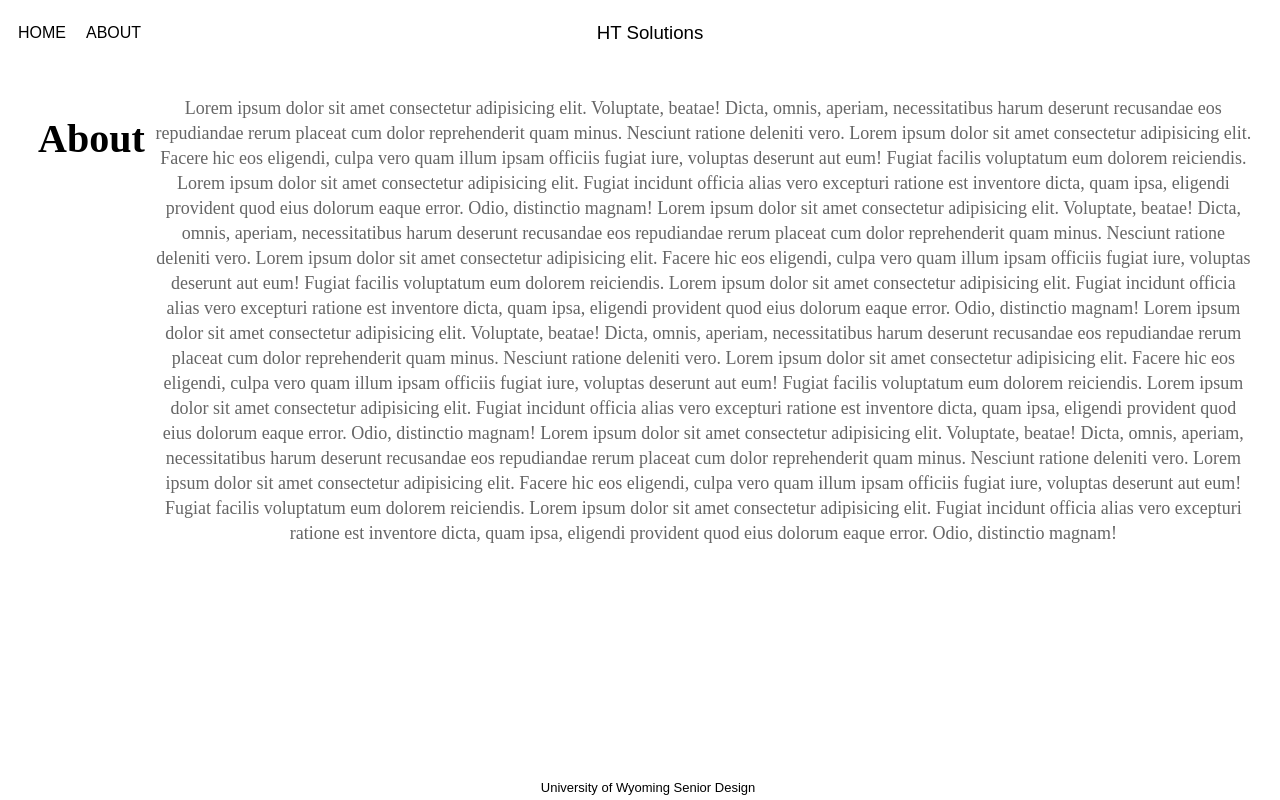
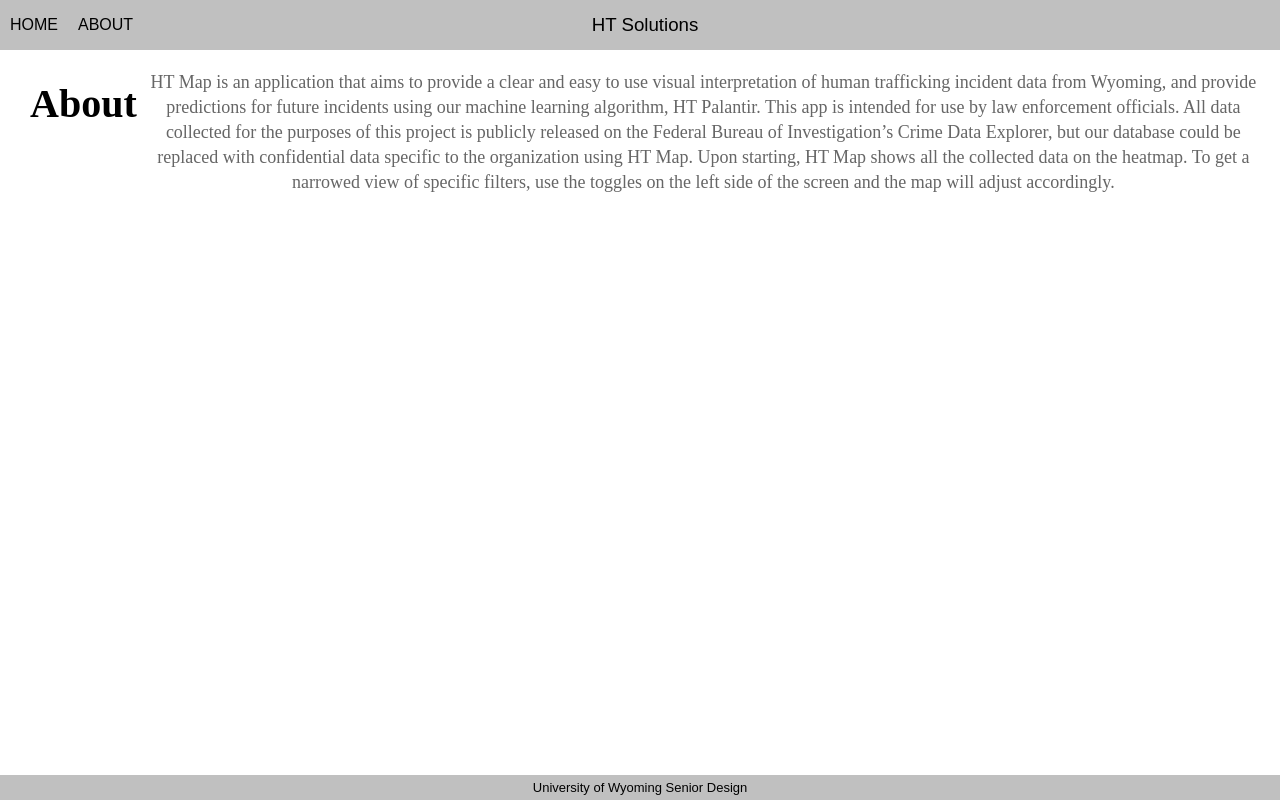
Before and after one commit to 2018chutson/HT-Solutions, a React (Create React App) app in the folder web-app/: page /about in a window 1280 px wide. Built offline with nearby package versions, Linux system fonts and the light colour scheme.

Commit message:
began styling home and implemented basic mapbox map

```diff
--- a/web-app/package.json
+++ b/web-app/package.json
@@ -6,6 +6,7 @@
     "@testing-library/jest-dom": "^5.16.1",
     "@testing-library/react": "^12.1.2",
     "@testing-library/user-event": "^13.5.0",
+    "mapbox-gl": "^2.7.0",
     "react": "^17.0.2",
     "react-dom": "^17.0.2",
     "react-router-dom": "^6.2.1",
--- a/web-app/src/App.css
+++ b/web-app/src/App.css
@@ -36,3 +36,9 @@
     transform: rotate(360deg);
   }
 }
+/* remove awkward whitespace around everything */
+* {
+  margin: 0;
+  padding: 0;
+  box-sizing:border-box;
+}
--- a/web-app/src/App.js
+++ b/web-app/src/App.js
@@ -5,6 +5,7 @@ import Footer from './components/footer/Footer';
 import Home from './components/home/Home';
 import About from './components/about/About';
 import { Routes, Route } from "react-router-dom";
+
 
 function App() {
   return (
--- a/web-app/src/components/about/About.js
+++ b/web-app/src/components/about/About.js
@@ -6,39 +6,14 @@ export default function About() {
             <div className="title">
                 <h1>About</h1>
             </div>
-            <p className="description">Lorem ipsum dolor sit amet consectetur adipisicing elit. Voluptate, beatae!
-                Dicta, omnis, aperiam, necessitatibus harum deserunt recusandae eos repudiandae
-                rerum placeat cum dolor reprehenderit quam minus. Nesciunt ratione deleniti vero.
-                Lorem ipsum dolor sit amet consectetur adipisicing elit. Facere hic eos eligendi,
-                culpa vero quam illum ipsam officiis fugiat iure, voluptas deserunt aut eum! Fugiat
-                facilis voluptatum eum dolorem reiciendis. Lorem ipsum dolor sit amet consectetur
-                adipisicing elit. Fugiat incidunt officia alias vero excepturi ratione est inventore
-                dicta, quam ipsa, eligendi provident quod eius dolorum eaque error. Odio, distinctio
-                magnam! Lorem ipsum dolor sit amet consectetur adipisicing elit. Voluptate, beatae!
-                Dicta, omnis, aperiam, necessitatibus harum deserunt recusandae eos repudiandae
-                rerum placeat cum dolor reprehenderit quam minus. Nesciunt ratione deleniti vero.
-                Lorem ipsum dolor sit amet consectetur adipisicing elit. Facere hic eos eligendi,
-                culpa vero quam illum ipsam officiis fugiat iure, voluptas deserunt aut eum! Fugiat
-                facilis voluptatum eum dolorem reiciendis. Lorem ipsum dolor sit amet consectetur
-                adipisicing elit. Fugiat incidunt officia alias vero excepturi ratione est inventore
-                dicta, quam ipsa, eligendi provident quod eius dolorum eaque error. Odio, distinctio
-                magnam! Lorem ipsum dolor sit amet consectetur adipisicing elit. Voluptate, beatae!
-                Dicta, omnis, aperiam, necessitatibus harum deserunt recusandae eos repudiandae
-                rerum placeat cum dolor reprehenderit quam minus. Nesciunt ratione deleniti vero.
-                Lorem ipsum dolor sit amet consectetur adipisicing elit. Facere hic eos eligendi,
-                culpa vero quam illum ipsam officiis fugiat iure, voluptas deserunt aut eum! Fugiat
-                facilis voluptatum eum dolorem reiciendis. Lorem ipsum dolor sit amet consectetur
-                adipisicing elit. Fugiat incidunt officia alias vero excepturi ratione est inventore
-                dicta, quam ipsa, eligendi provident quod eius dolorum eaque error. Odio, distinctio
-                magnam! Lorem ipsum dolor sit amet consectetur adipisicing elit. Voluptate, beatae!
-                Dicta, omnis, aperiam, necessitatibus harum deserunt recusandae eos repudiandae
-                rerum placeat cum dolor reprehenderit quam minus. Nesciunt ratione deleniti vero.
-                Lorem ipsum dolor sit amet consectetur adipisicing elit. Facere hic eos eligendi,
-                culpa vero quam illum ipsam officiis fugiat iure, voluptas deserunt aut eum! Fugiat
-                facilis voluptatum eum dolorem reiciendis. Lorem ipsum dolor sit amet consectetur
-                adipisicing elit. Fugiat incidunt officia alias vero excepturi ratione est inventore
-                dicta, quam ipsa, eligendi provident quod eius dolorum eaque error. Odio, distinctio
-                magnam!
+            <p className="description">HT Map is an application that aims to provide a clear and easy to use visual interpretation of
+            human trafficking incident data from Wyoming, and provide predictions for future incidents using our machine learning
+            algorithm, HT Palantir. This app is intended for use by law enforcement officials. All data collected for the purposes of
+            this project is publicly released on the Federal Bureau of Investigation’s Crime Data Explorer, but our database could be
+            replaced with confidential data specific to the organization using HT Map.
+
+            Upon starting, HT Map shows all the collected data on the heatmap. To get a narrowed view of specific filters, use the toggles
+            on the left side of the screen and the map will adjust accordingly.
             </p>
         </div>
     )
--- a/web-app/src/components/footer/footer.css
+++ b/web-app/src/components/footer/footer.css
@@ -1,7 +1,7 @@
 .bottom {
     width: 100%;
     height: 25px;
-    background-color: white;
+    background-color: silver;
     position: fixed;
     bottom: 0;
     display: flex;
--- a/web-app/src/components/map/Map.js
+++ b/web-app/src/components/map/Map.js
@@ -1,8 +1,29 @@
 import "./map.css";
+import React, { useRef, useEffect, useState } from 'react';
+import mapboxgl from '!mapbox-gl'; // eslint-disable-line import/no-webpack-loader-syntax
+
+mapboxgl.accessToken = 'pk.eyJ1IjoiY2h1dHNvbjEiLCJhIjoiY2wwaDZub2c2MDVwMzNkcmlzY2lveWxqdSJ9.BgzShpN9y_K-QLFbRE-NNw';
 
 function Map() {
+    const mapContainer = useRef(null);
+    const map = useRef(null);
+    const [lng, setLng] = useState(-107.29);
+    const [lat, setLat] = useState(43.07);
+    const [zoom, setZoom] = useState(6);
+
+    useEffect(() => {
+        if (map.current) return; // initialize map only once
+        map.current = new mapboxgl.Map({
+            container: mapContainer.current,
+            style: 'mapbox://styles/mapbox/streets-v11',
+            center: [lng, lat],
+            zoom: zoom
+        });
+    });
     return (
-        <div className="map">Map</div>
-    )
+        <div>
+          <div ref={mapContainer} className="map-container" />
+        </div>
+      );
 }
 export default Map
--- a/web-app/src/components/map/map.css
+++ b/web-app/src/components/map/map.css
@@ -1,7 +1,9 @@
-.map {
-    flex: 9;
+.map-container {
+    height: 85vh;
+    width: 80vw;
+    flex: 3;
     display: flex;
-    height:max-content;
-    border-color: purple;
-    background-color: rgb(226, 182, 226);
-}
+    flex-direction: column;
+    align-items: center;
+    position: static;
+  }
--- a/web-app/src/components/navbar/navbar.css
+++ b/web-app/src/components/navbar/navbar.css
@@ -1,7 +1,7 @@
 .top {
     width: 100%;
     height: 50px;
-    background-color: white;
+    background-color: silver;
     position: sticky;
     top: 0;
     display: flex;
--- a/web-app/src/components/settings/settings.css
+++ b/web-app/src/components/settings/settings.css
@@ -1,8 +1,8 @@
 .settings {
-    flex: 3;
+    flex: 1;
     background-color: #bce7bc;
     display: flex;
     flex-direction: column;
     align-items: center;
-    border-color: green;
+    padding: 5%;
 }
--- a/web-app/src/components/sidebar/sidebar.css
+++ b/web-app/src/components/sidebar/sidebar.css
@@ -4,4 +4,6 @@
     display: flex;
     flex-direction: column;
     align-items: center;
+    position: static;
+    width: 30vw;
 }
```
Also changed, not shown: 1 other file (tests, documents, lock files or other folders).
